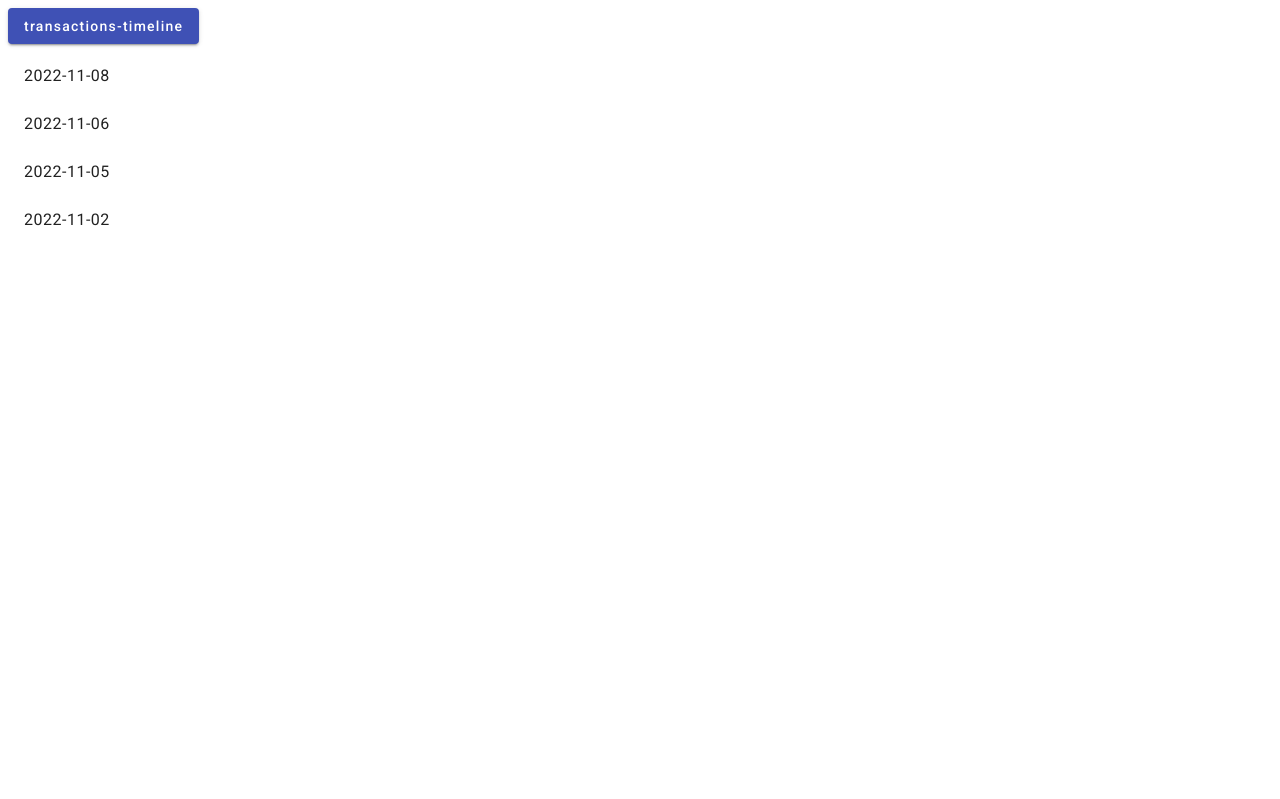
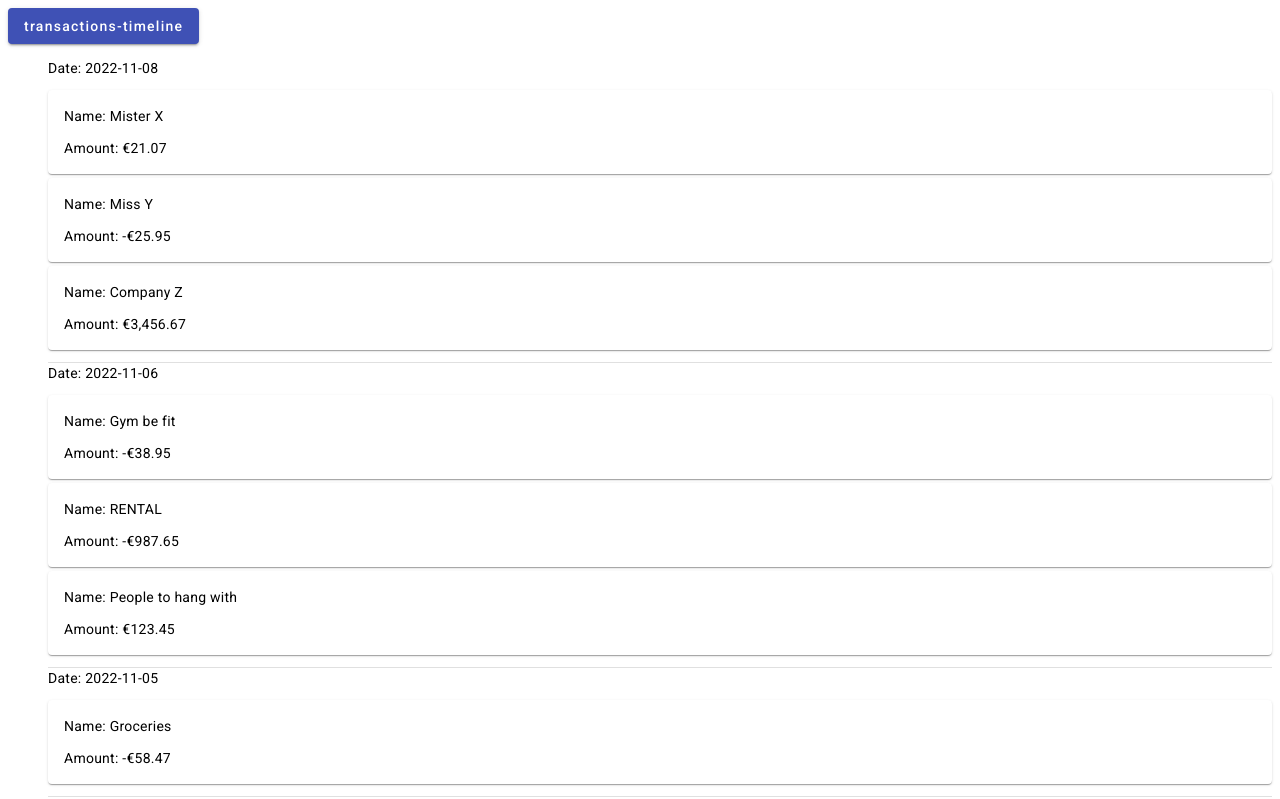
Before and after one commit to AJEversdijkPersonal/assignmentWeek3Jan, an Angular app: page /transactions-timeline in a window 1280 px wide. Shown: the top 799 px of the page. Built offline with nearby package versions, Linux system fonts and the light colour scheme.

Commit message:
JanWeek3: finishing the basic implementation for the transaction overview page.

```diff
--- a/src/app/components/transaction-card/transaction-card.component.html
+++ b/src/app/components/transaction-card/transaction-card.component.html
@@ -1 +1,8 @@
-<mat-card>aaaaa</mat-card>
+<mat-card>
+  <mat-card-content>
+    @if (transaction().otherParty) {
+    <p>Name: {{ transaction().otherParty?.name }}</p>
+    }
+    <p>Amount: {{ amount() | currency : "EUR" }}</p>
+  </mat-card-content>
+</mat-card>
--- a/src/app/components/transaction-card/transaction-card.component.ts
+++ b/src/app/components/transaction-card/transaction-card.component.ts
@@ -1,11 +1,25 @@
-import { Component } from '@angular/core';
+import { Component, computed, input, Signal } from '@angular/core';
 import { MatCardModule } from '@angular/material/card';
+import { Transaction } from '../../model/transactions.model';
+import { CurrencyPipe } from '@angular/common';
 
 @Component({
   selector: 'app-transaction-card',
   standalone: true,
-  imports: [MatCardModule],
+  imports: [MatCardModule, CurrencyPipe],
   templateUrl: './transaction-card.component.html',
   styleUrl: './transaction-card.component.scss',
 })
-export class TransactionCardComponent {}
+export class TransactionCardComponent {
+  transaction = input.required<Transaction>();
+
+  amount: Signal<number> = computed(() => {
+    // I think this syntax is so stupid, but angular wants it this way for now.
+    // I hope they change it eventually.
+    const currencyRate = this.transaction().currencyRate;
+    if (currencyRate) {
+      return this.transaction().amount * currencyRate;
+    }
+    return this.transaction().amount;
+  });
+}
--- a/src/app/components/transactions-card-list/transactions-card-list.component.html
+++ b/src/app/components/transactions-card-list/transactions-card-list.component.html
@@ -1,5 +1,27 @@
-<mat-list>
+<!-- mat list is being a bit weird with the padding, just using a normal list for now. -->
+<!-- <mat-list>
   @for (day of transactions.days; track $index) {
-  <mat-list-item>{{ day.id }}</mat-list-item
-  >}
-</mat-list>
+  <mat-list-item>
+    <p>Date: {{ day.id }}</p>
+    @for (transaction of day.transactions; track $index) {
+    <app-transaction-card [transaction]="transaction"></app-transaction-card>
+    }
+  </mat-list-item>
+  <mat-divider />
+  }
+</mat-list> -->
+
+<ul>
+  @for (day of transactions.days; track $index) {
+  <li>
+    <p>Date: {{ day.id }}</p>
+    @for (transaction of day.transactions; track $index) {
+    <div class="transaction-card">
+      <app-transaction-card [transaction]="transaction"></app-transaction-card>
+    </div>
+
+    }
+  </li>
+  <mat-divider />
+  }
+</ul>
--- a/src/app/components/transactions-card-list/transactions-card-list.component.scss
+++ b/src/app/components/transactions-card-list/transactions-card-list.component.scss
@@ -0,0 +1,11 @@
+.transaction-card {
+  padding-bottom: 0.25rem;
+}
+
+li {
+  padding-bottom: 0.5rem;
+}
+
+ul {
+  list-style: none;
+}
--- a/src/app/components/transactions-card-list/transactions-card-list.component.ts
+++ b/src/app/components/transactions-card-list/transactions-card-list.component.ts
@@ -1,10 +1,11 @@
 import { Component } from '@angular/core';
 import { MatListModule } from '@angular/material/list';
+import { TransactionCardComponent } from '../transaction-card/transaction-card.component';
 9;
 @Component({
   selector: 'app-transactions-card-list',
   standalone: true,
-  imports: [MatListModule],
+  imports: [MatListModule, TransactionCardComponent],
   templateUrl: './transactions-card-list.component.html',
   styleUrl: './transactions-card-list.component.scss',
 })
```
